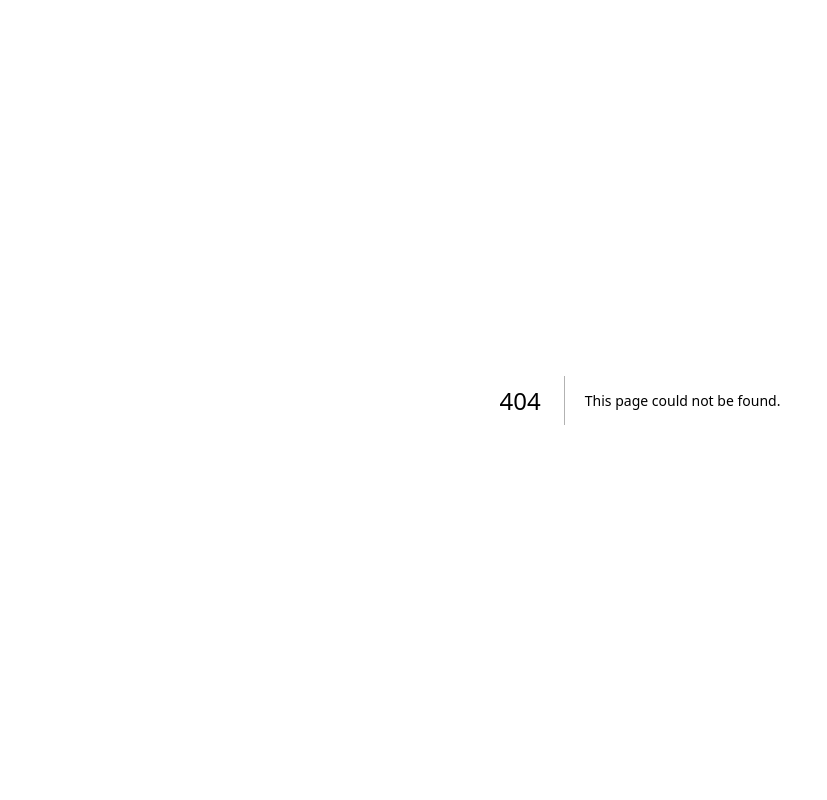
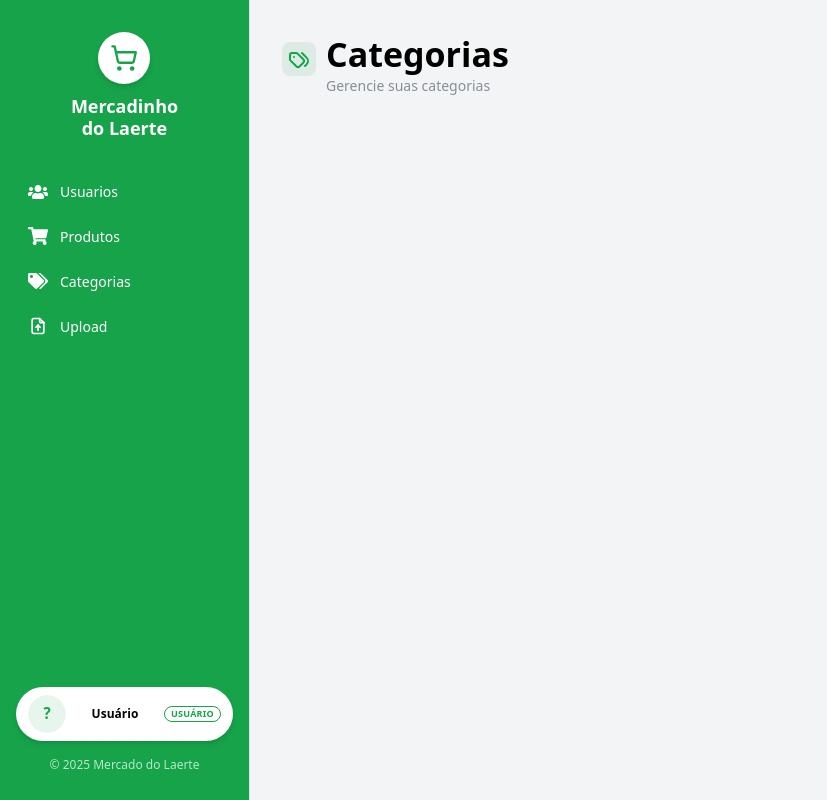
Before and after one commit to gabriellac2002/mercado, a Next.js app: page /category in a window 1280 px wide. Before the commit this address had no page. Shown: the whole page, without its empty margins (0-827 px from the left). Built offline with nearby package versions, Linux system fonts and the light colour scheme.

Commit message:
feat: Implement CategoryPage and update layout components for better structure

```diff
--- /dev/null
+++ b/src/app/(admin)/category/page.tsx
@@ -0,0 +1,14 @@
+import { IconTags } from "@tabler/icons-react";
+import { PageLayout } from "../layout/page-layout";
+
+export const CategoryPage: React.FC = () => {
+  return (
+    <PageLayout
+      title="Categorias"
+      icon={<IconTags size={24} />}
+      description="Gerencie suas categorias"
+    ></PageLayout>
+  );
+};
+
+export default CategoryPage;
--- a/src/app/(admin)/layout/admin-layout.tsx
+++ b/src/app/(admin)/layout/admin-layout.tsx
@@ -5,7 +5,6 @@ import { useDisclosure, useMediaQuery } from "@mantine/hooks";
 import { useState } from "react";
 import { Navbar } from "@/components/navbar";
 import { Header } from "@/components/header";
-import { PageLayout } from "./page-layout";
 
 export const AdminLayout: React.FC<React.PropsWithChildren> = ({
   children,
@@ -30,9 +29,7 @@ export const AdminLayout: React.FC<React.PropsWithChildren> = ({
 
       <Navbar collapsed={collapsed} />
 
-      <AppShell.Main className="bg-gray-100">
-        <PageLayout>{children}</PageLayout>
-      </AppShell.Main>
+      <AppShell.Main className="bg-gray-100">{children}</AppShell.Main>
     </AppShell>
   );
 };
--- a/src/app/(admin)/layout/page-layout.tsx
+++ b/src/app/(admin)/layout/page-layout.tsx
@@ -1,9 +1,44 @@
-import { Container, Stack } from "@mantine/core";
+import { Container, Group, Stack, Text, ThemeIcon, Title } from "@mantine/core";
 
-export const PageLayout: React.FC<React.PropsWithChildren> = ({ children }) => {
+type TitleProps = {
+  title: string;
+  icon?: React.ReactNode;
+  description?: string;
+  className?: string;
+  rightSection?: React.ReactNode;
+};
+
+type PageLayoutProps = React.PropsWithChildren & TitleProps;
+
+export const PageLayout: React.FC<PageLayoutProps> = ({
+  children,
+  title,
+  icon,
+  description,
+  className,
+  rightSection,
+}) => {
   return (
-    <Container size="xl" py="md" className="w-full">
-      <Stack gap="lg">{children}</Stack>
+    <Container size="xl" py="md" className={`w-full ${className}`}>
+      <Stack gap="lg">
+        <Group align="flex-start" gap="xs" justify="space-between">
+          <Group align="flex-start" gap="xs">
+            {icon && (
+              <ThemeIcon size="lg" variant="light" mt="xs">
+                {icon}
+              </ThemeIcon>
+            )}
+            <Stack gap={0}>
+              <Title order={1}>{title}</Title>
+              <Text size="sm" color="dimmed">
+                {description}
+              </Text>
+            </Stack>
+          </Group>
+          {rightSection && <div>{rightSection}</div>}
+        </Group>
+        {children}
+      </Stack>
     </Container>
   );
 };
--- a/src/app/(admin)/products/page.tsx
+++ b/src/app/(admin)/products/page.tsx
@@ -1,7 +1,7 @@
 "use client";
 
 import { useState } from "react";
-import { Title, Button, Group, Loader } from "@mantine/core";
+import { Button, Loader } from "@mantine/core";
 import { useDisclosure } from "@mantine/hooks";
 import { IconPlus } from "@tabler/icons-react";
 import { ProductFormData, useProducts } from "./hooks/useProducts";
@@ -9,6 +9,8 @@ import { Product } from "@/app/types/product";
 import { ProductTable } from "./components/product-table";
 import { ProductDrawer } from "./components/product-drawer";
 import { DeleteModal } from "@/components/delete-modal";
+import { FaShoppingCart } from "react-icons/fa";
+import { PageLayout } from "../layout/page-layout";
 
 export const ProductPage: React.FC = () => {
   const [opened, { open, close }] = useDisclosure(false);
@@ -67,20 +69,23 @@ export const ProductPage: React.FC = () => {
   }
 
   return (
-    <>
-      <Group justify="space-between" align="center">
-        <Title order={1}>Gerenciamento de Produtos</Title>
+    <PageLayout
+      title="Produtos"
+      icon={<FaShoppingCart size={24} />}
+      description="Gerencie seus produtos"
+      rightSection={
         <Button
           leftSection={<IconPlus size={16} />}
           onClick={() => {
             setSelectedProduct(null);
             open();
           }}
+          mt="sm"
         >
           Adicionar Produto
         </Button>
-      </Group>
-
+      }
+    >
       <ProductTable
         products={products}
         onEdit={handleEdit}
@@ -111,7 +116,7 @@ export const ProductPage: React.FC = () => {
         handleClick={handleDeleteProductConfirm}
         isDisabled={!selectedProduct}
       />
-    </>
+    </PageLayout>
   );
 };
 
--- a/src/app/(admin)/shopping/page.tsx
+++ b/src/app/(admin)/shopping/page.tsx
@@ -1,10 +1,12 @@
-import { Title } from "@mantine/core";
+import { PageLayout } from "../layout/page-layout";
 
 export const ShoppingPage: React.FC = () => {
   return (
-    <>
-      <Title order={1}>Compras</Title>
-    </>
+    <PageLayout
+      title="Compras"
+      icon={undefined}
+      description={undefined}
+    ></PageLayout>
   );
 };
 
--- a/src/app/(admin)/upload/page.tsx
+++ b/src/app/(admin)/upload/page.tsx
@@ -1,12 +1,14 @@
 "use client";
 
-import { Container, Loader, Paper, Title } from "@mantine/core";
+import { Container, Loader, Paper } from "@mantine/core";
 import { UploadDropzone } from "./components/dropzone";
 import { useState } from "react";
 import { processXmlNfe } from "./actions/producs-actions";
 import { FileWithPath } from "@mantine/dropzone";
 import { ParseResult } from "./actions/types";
 import { CardProducts } from "./components/card_products";
+import { PageLayout } from "../layout/page-layout";
+import { IconUpload } from "@tabler/icons-react";
 
 export const UploadPage: React.FC = () => {
   const [loading, setLoading] = useState(false);
@@ -42,8 +44,11 @@ export const UploadPage: React.FC = () => {
   }
 
   return (
-    <>
-      <Title order={1}>Upload de Produtos</Title>
+    <PageLayout
+      title="Upload"
+      icon={<IconUpload size={24} />}
+      description={"Importe produtos via arquivo XML NFe"}
+    >
       {importedProducts ? (
         <CardProducts
           importedProducts={importedProducts}
@@ -54,7 +59,7 @@ export const UploadPage: React.FC = () => {
           <UploadDropzone onDrop={handleFileUpload} loading={loading} />
         </Paper>
       )}
-    </>
+    </PageLayout>
   );
 };
 
--- a/src/app/(admin)/user/page.tsx
+++ b/src/app/(admin)/user/page.tsx
@@ -1,13 +1,14 @@
 "use client";
 
 import { useState } from "react";
-import { Title, Button, Group, Loader } from "@mantine/core";
+import { Button, Loader } from "@mantine/core";
 import { useDisclosure } from "@mantine/hooks";
-import { IconPlus } from "@tabler/icons-react";
+import { IconPlus, IconUser } from "@tabler/icons-react";
 import { UserTable, UserDrawer } from "./components";
 import { useUsers } from "@/hooks/useUsers";
 import { User } from "@/app/types/user";
 import { DeleteModal } from "@/components/delete-modal";
+import { PageLayout } from "../layout/page-layout";
 
 type UserFormData = Pick<User, "name" | "email" | "role">;
 
@@ -68,20 +69,23 @@ export const UserPage: React.FC = () => {
   }
 
   return (
-    <>
-      <Group justify="space-between" align="center">
-        <Title order={1}>Usuários</Title>
+    <PageLayout
+      title="Usuários"
+      icon={<IconUser size={24} />}
+      description={"Gerencie seus usuários"}
+      rightSection={
         <Button
           leftSection={<IconPlus size={16} />}
           onClick={() => {
             setSelectedUser(null);
             open();
           }}
+          mt="sm"
         >
           Adicionar Usuário
         </Button>
-      </Group>
-
+      }
+    >
       <UserTable
         users={users}
         onEdit={handleEdit}
@@ -112,7 +116,7 @@ export const UserPage: React.FC = () => {
         handleClick={handleDeleteUserConfirm}
         isDisabled={!selectedUser}
       />
-    </>
+    </PageLayout>
   );
 };
 
--- a/src/app/(admin)/utils.ts
+++ b/src/app/(admin)/utils.ts
@@ -1,4 +1,4 @@
-import { FaUsers, FaShoppingCart } from "react-icons/fa";
+import { FaUsers, FaShoppingCart, FaTags } from "react-icons/fa";
 import { TbFileUpload } from "react-icons/tb";
 import { IconType } from "react-icons";
 
@@ -20,6 +20,11 @@ export const sidebarRoutes: SidebarRoute[] = [
     icon: FaShoppingCart,
   },
   {
+    path: "/category",
+    name: "Categorias",
+    icon: FaTags,
+  },
+  {
     path: "/upload",
     name: "Upload",
     icon: TbFileUpload,
```
